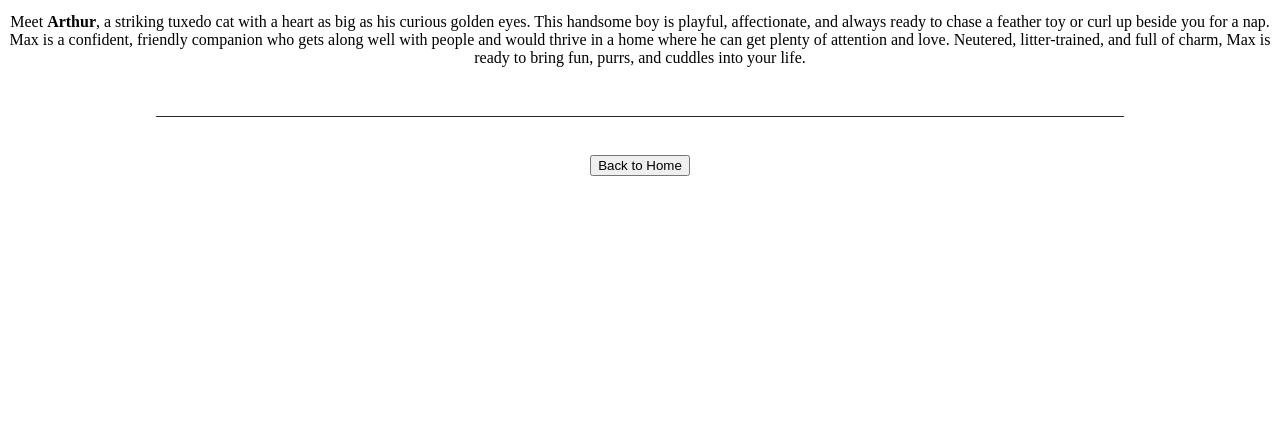
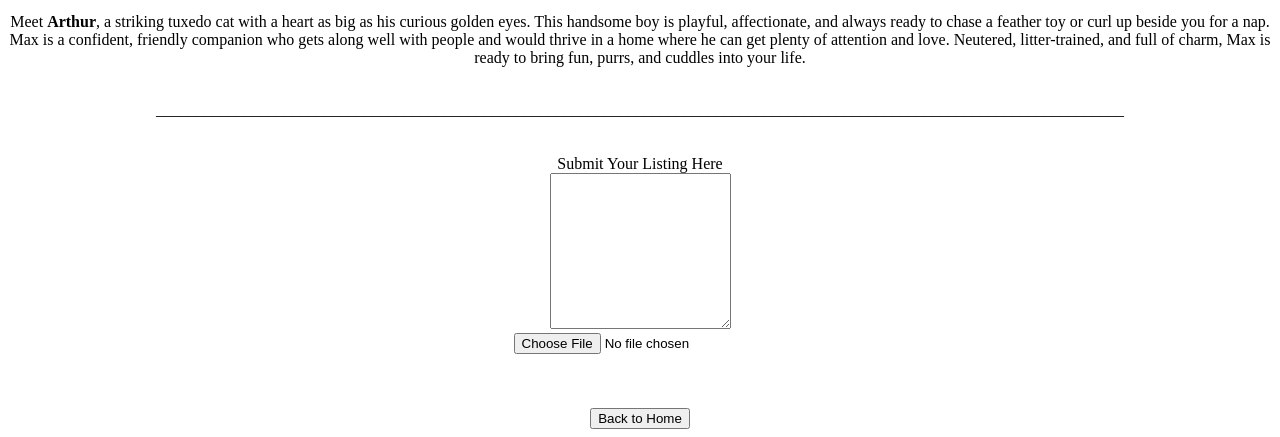
Before and after one commit to ctrlghost/trabalho-2025-07-07, a plain HTML site: page recentes.html in a window 1280 px wide. Shown: the part 2304-2741 px from the top of the page. Before the commit the page ends 2488 px from the top, so only its background shows below. Drawn offline with Linux system fonts and the light colour scheme.

Commit message:
Upload section added

```diff
--- a/recentes.html
+++ b/recentes.html
@@ -68,6 +68,16 @@ ________________________________________________________________________________
 _________________________________________________________________________________________________________________________</div>
 <br>
 <br>
+<form style="text-align: center;">
+<label for="campo-upload">Submit Your Listing Here</label>
+<br>
+<textarea id="campo-upload" name="Upload" rows="10" cols="20"></textarea>
+<br>
+<input type="file" id="campo-upload" name="Upload"></form>
+<br>
+<br>
+<br>
+</form>
 <div style="text-align: center;">
 <a href="home.html"><button type="submit">Back to Home</button></div></a>
 </body>
```
